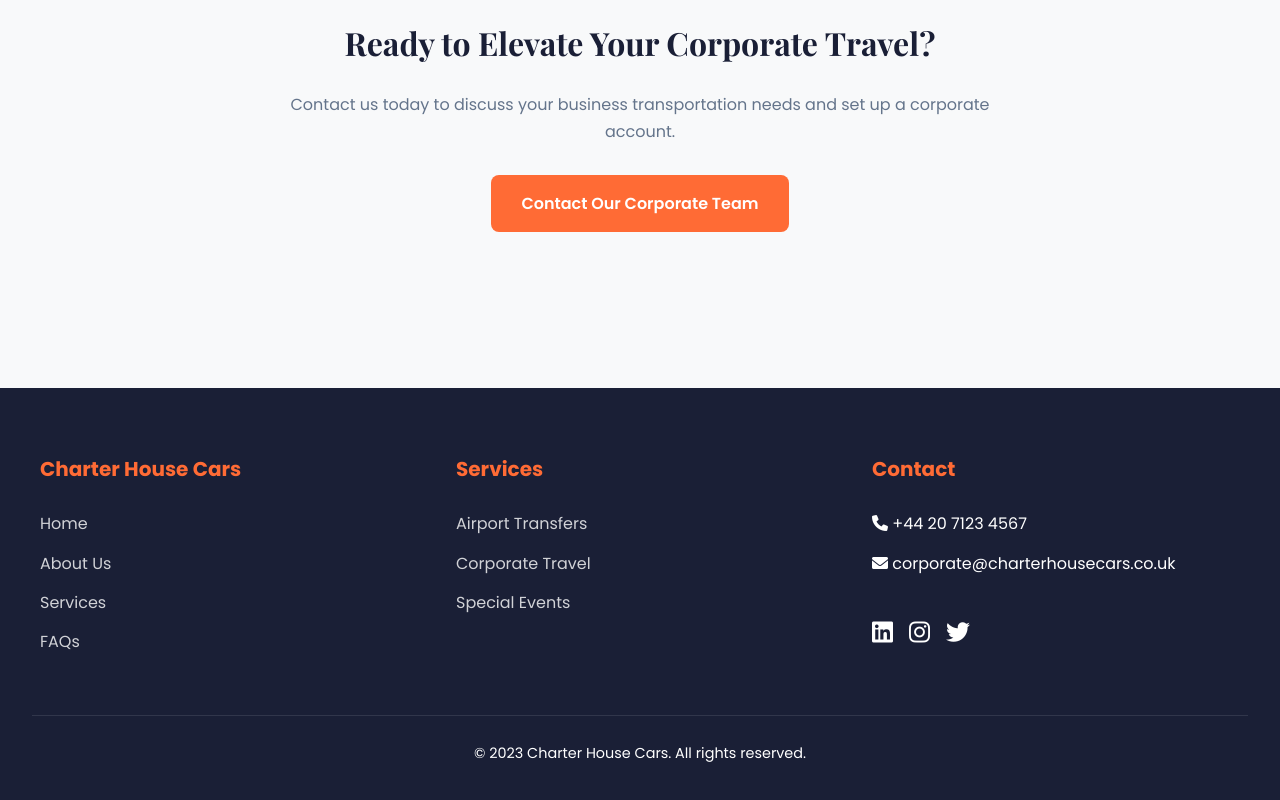
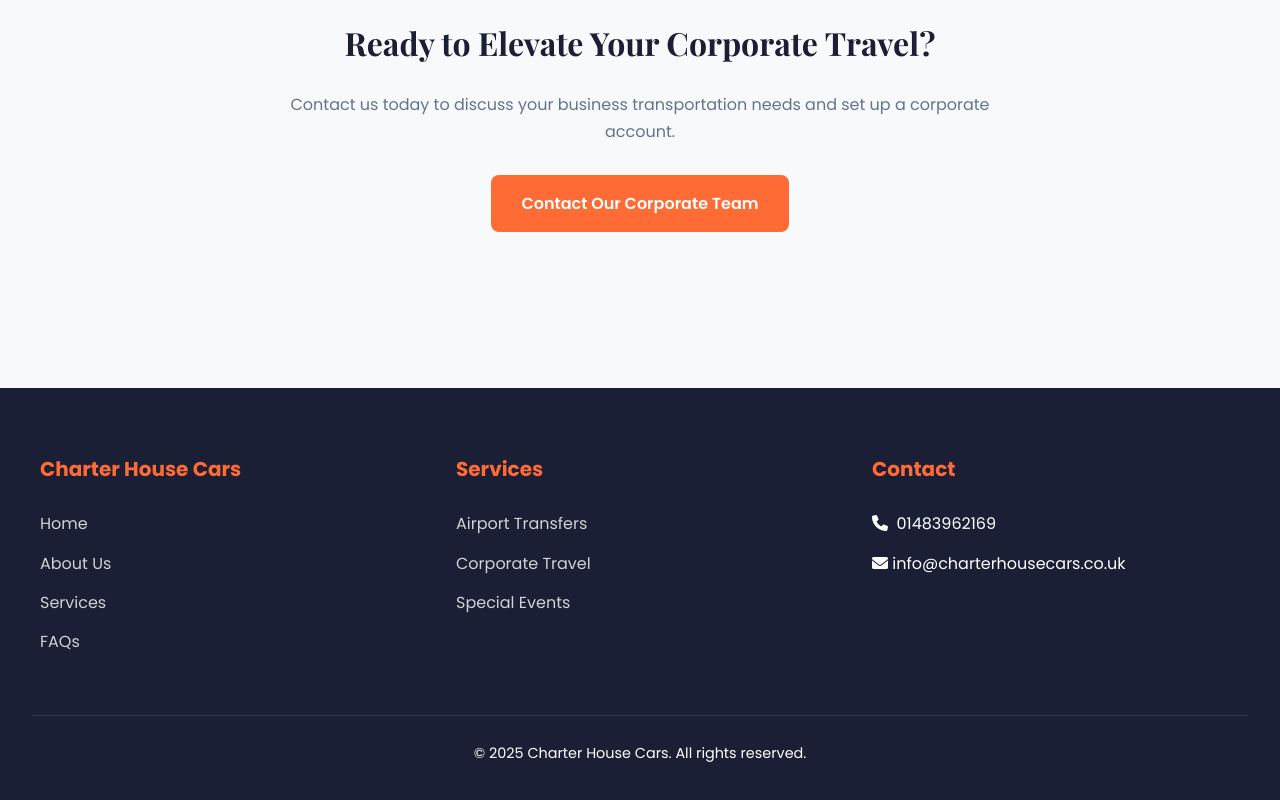
Before and after one commit to hiqu52/final2, a plain HTML site: page corporate.html in a window 1280 px wide. Shown: the part 2433-3233 px from the top of the page. Drawn offline with nearby package versions, Linux system fonts and the light colour scheme; a web font is replaced by a local one.

Commit message:
Add files via upload

```diff
--- a/corporate.html
+++ b/corporate.html
@@ -678,18 +678,18 @@
             <div class="footer-section">
                 <h3>Contact</h3>
                 <div class="footer-links">
-                    <p><i class="fas fa-phone"></i> +44 20 7123 4567</p>
-                    <p><i class="fas fa-envelope"></i> corporate@charterhousecars.co.uk</p>
-                    <div class="social-links">
+                    <p><i class="fas fa-phone"></i> &nbsp;01483962169</p>
+                    <p><i class="fas fa-envelope"></i> info@charterhousecars.co.uk</p>
+                    <!-- <div class="social-links">
                         <a href="#" aria-label="LinkedIn"><i class="fab fa-linkedin"></i></a>
                         <a href="#" aria-label="Instagram"><i class="fab fa-instagram"></i></a>
                         <a href="#" aria-label="Twitter"><i class="fab fa-twitter"></i></a>
-                    </div>
+                    </div> -->
                 </div>
             </div>
         </div>
         <div class="footer-bottom">
-            <p>&copy; 2023 Charter House Cars. All rights reserved.</p>
+            <p>&copy; 2025 Charter House Cars. All rights reserved.</p>
         </div>
     </footer>
 
```
Also changed, not shown: about-us.html (+58 -21 lines), airport-transfer.html (+1 -1 lines), book.html (+1 -1 lines), faqs.html (+1 -1 lines), gatwick.html (+1 -1 lines), heathrow.html (+1 -1 lines), index.html (+2 -2 lines), king-cross.html (+1 -1 lines), london-city.html (+1 -1 lines), lords.html (+1 -1 lines), luton.html (+1 -1 lines), oval.html (+1 -1 lines), services.html (+1 -1 lines), southend.html (+1 -1 lines), 3 more files.
